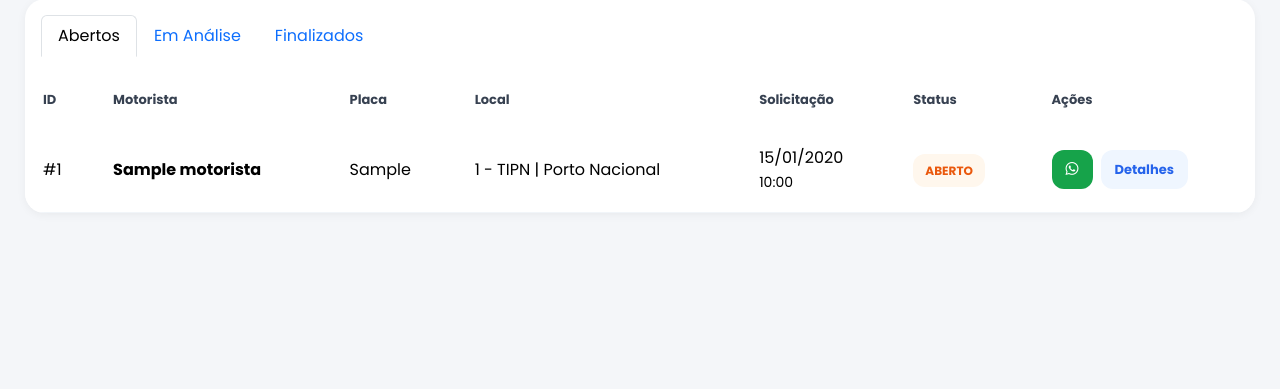
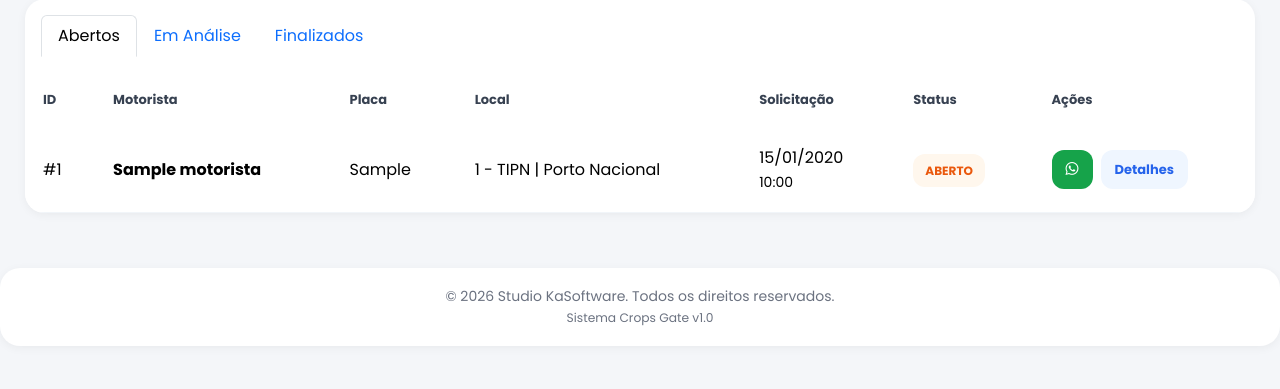
Before and after one commit to Kalunga10/crops-gate, a Django app: page /painel/ in a window 1280 px wide. Shown: the part 363-752 px from the top of the page. Run offline with Django 5.2, Linux system fonts and the light colour scheme; a user stored in the database is signed in; tables that the repository leaves empty hold one stand-in row (values such as "Sample post").

Commit message:
Nova migração

```diff
--- a/painel/templates/painel/painel.html
+++ b/painel/templates/painel/painel.html
@@ -377,7 +377,28 @@ RESPONSIVO
         overflow-x:auto;
     }
 }
+/* =========================================
+RODAPÉ
+========================================= */
 
+.footer-sistema{
+
+    margin-top:30px;
+
+    background:#ffffff;
+
+    border-radius:20px;
+
+    padding:18px;
+
+    text-align:center;
+
+    color:#6b7280;
+
+    font-size:14px;
+
+    box-shadow:0 2px 10px rgba(0,0,0,0.05);
+}
 </style>
 
 <div class="container-fluid page-painel">
@@ -408,9 +429,9 @@ RESPONSIVO
 
         <div class="menu-superior">
 
-            <button class="menu-btn">
-                <i class="bi bi-house"></i>
-            </button>
+            <a href="/painel" class="menu-btn text-decoration-none">
+    <i class="bi bi-house"></i>
+</a>
 
             <button class="menu-btn">
                 <i class="bi bi-bell"></i>
@@ -1000,7 +1021,13 @@ RESPONSIVO
     </div>
 
 </div>
-
+<footer class="footer-sistema">
+    <div>
+        © 2026 Studio KaSoftware. Todos os direitos reservados.
+        <br>
+        <small>Sistema Crops Gate v1.0</small>
+    </div>
+</footer>
 <script src="https://code.jquery.com/jquery-3.7.1.min.js"></script>
 
 <script>
```
